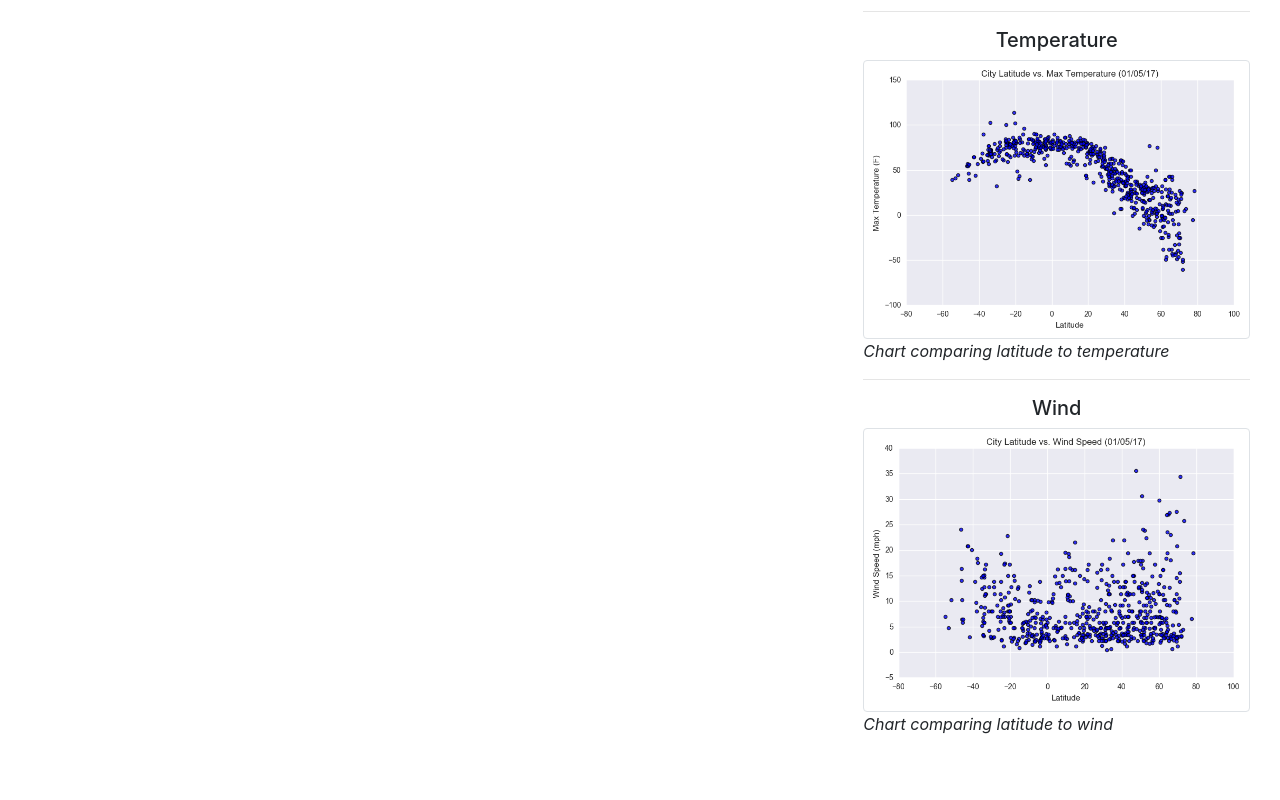
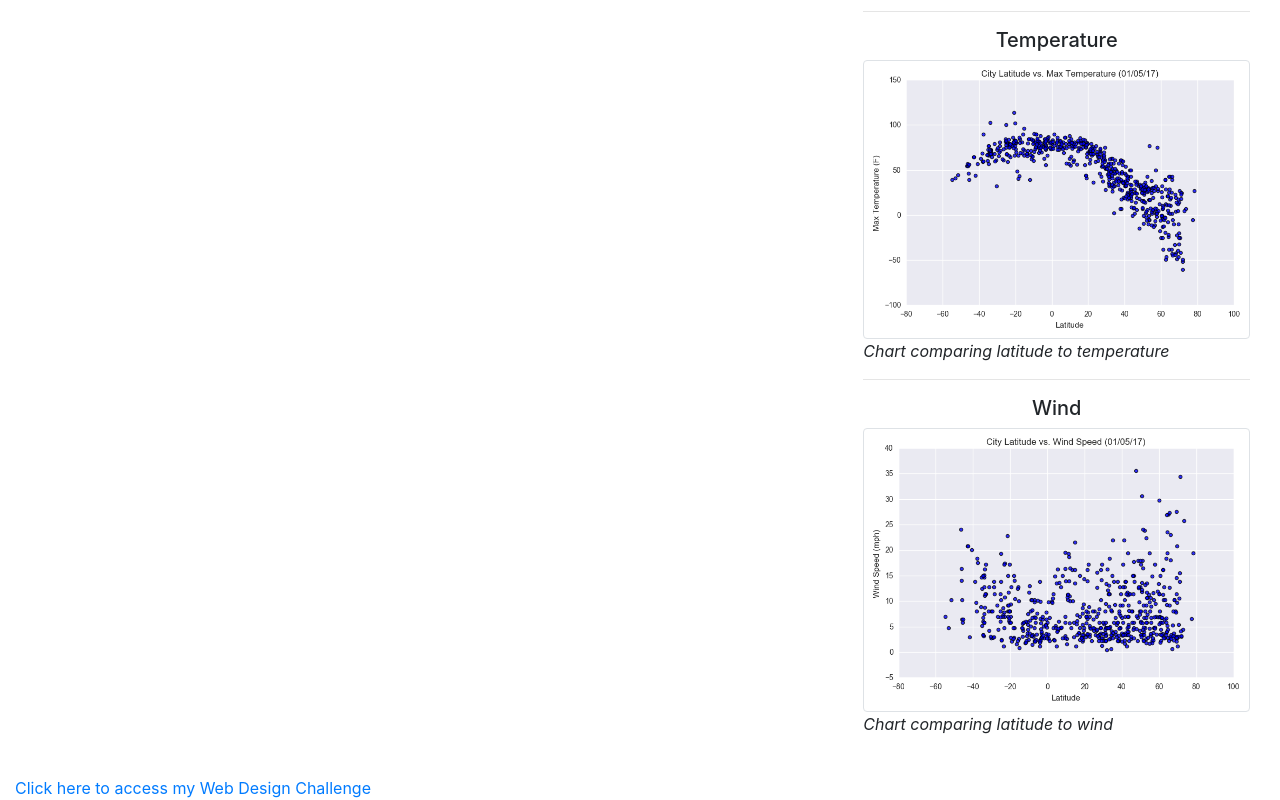
Before and after one commit to carlymckelvy/Web-Design-Challenge, a plain HTML site: page WebVisualizations/index.html in a window 1280 px wide. Shown: the part 944-1744 px from the top of the page. Before the commit the page ends 1696 px from the top, so only its background shows below. Drawn offline with nearby package versions, Linux system fonts and the light colour scheme.

Commit message:
Update index.html

```diff
--- a/WebVisualizations/index.html
+++ b/WebVisualizations/index.html
@@ -83,5 +83,7 @@
     <script src="https://cdnjs.cloudflare.com/ajax/libs/popper.js/1.14.7/umd/popper.min.js" integrity="sha384-UO2eT0CpHqdSJQ6hJty5KVphtPhzWj9WO1clHTMGa3JDZwrnQq4sF86dIHNDz0W1" crossorigin="anonymous"></script>
     <script src="https://stackpath.bootstrapcdn.com/bootstrap/4.3.1/js/bootstrap.min.js" integrity="sha384-JjSmVgyd0p3pXB1rRibZUAYoIIy6OrQ6VrjIEaFf/nJGzIxFDsf4x0xIM+B07jRM" crossorigin="anonymous"></script>
 
+        <br>
+        <a href="/Web-Design-Challenge/">Click here to access my Web Design Challenge</a>
 </body>
 </html>
```
